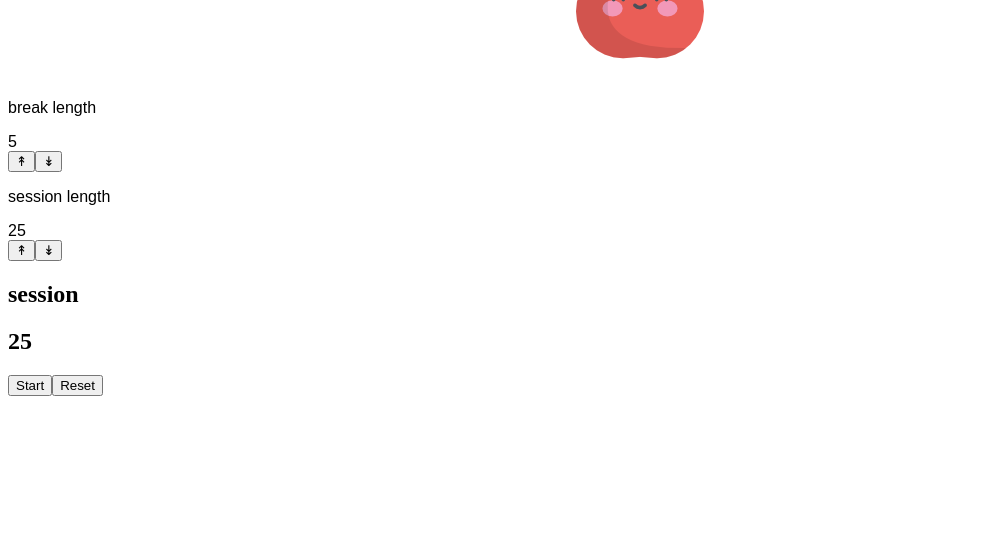
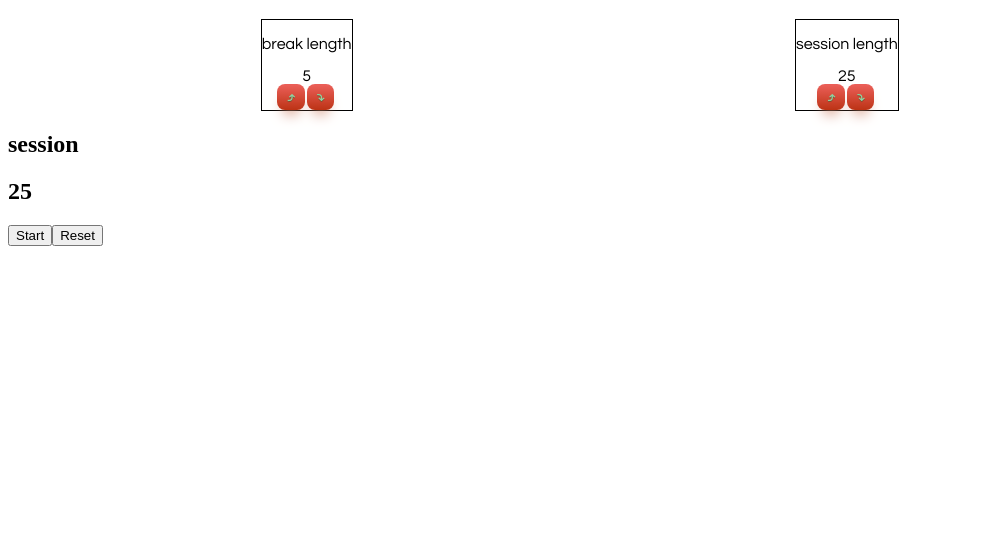
Before and after one commit to lacrivella/tomato-timer, a React app: page / in a window 1280 px wide. Shown: the part 243-800 px from the top of the page, without its empty margins (0-985 px from the left). Built offline with nearby package versions, Linux system fonts and the light colour scheme; a web font is replaced by a local one.

Commit message:
more css

```diff
--- a/src/components/header/Header.css
+++ b/src/components/header/Header.css
@@ -1,4 +1,4 @@
-@import url('https://fonts.googleapis.com/css?family=Lekton|Pacifico&display=swap');
+@import url('https://fonts.googleapis.com/css?family=Pacifico|Questrial&display=swap');
 
 .Header {
   display: flex;
@@ -13,4 +13,8 @@
     margin-top: 0px;
 }
 
+img {
+  height: 4rem;
 }
+
+}
--- a/src/components/timer/SetTimer.css
+++ b/src/components/timer/SetTimer.css
@@ -1,5 +1,39 @@
-@import url('https://fonts.googleapis.com/css?family=Lekton|Pacifico&display=swap');
+@import url('https://fonts.googleapis.com/css?family=Pacifico|Questrial&display=swap');
 
 .SetTimer {
-  font-family: 'Lekton', sans-serif;
+  font-family: 'Questrial', sans-serif;
+  display: inline-grid;
+  align-self: center;
+  text-align: center;
+  margin-inline-end: 15%;
+  margin-inline-start: 20%;
+  border: 1px solid black;
+
+  button {
+  -moz-box-shadow: 0px 10px 14px -7px #cf866c;
+	-webkit-box-shadow: 0px 10px 14px -7px #cf866c;
+	box-shadow: 0px 10px 14px -7px #cf866c;
+	background:-webkit-gradient(linear, left top, left bottom, color-stop(0.05, #ea5e57), color-stop(1, #bc3315));
+	background:-moz-linear-gradient(top, #ea5e57 5%, #bc3315 100%);
+	background:-webkit-linear-gradient(top, #ea5e57 5%, #bc3315 100%);
+	background:-o-linear-gradient(top, #ea5e57 5%, #bc3315 100%);
+	background:-ms-linear-gradient(top, #ea5e57 5%, #bc3315 100%);
+	background:linear-gradient(to bottom, #ea5e57 5%, #bc3315 100%);
+	filter:progid:DXImageTransform.Microsoft.gradient(startColorstr='#ea5e57', endColorstr='#bc3315',GradientType=0);
+	background-color:#ea5e57;
+	-moz-border-radius:8px;
+	-webkit-border-radius:8px;
+  border-radius:8px;
+  border: none;
+	display:inline-block;
+	cursor:pointer;
+  color: #8cd4a2;
+	font-family:Arial;
+	font-weight:bold;
+	padding:5px 10px;
+	text-decoration:none;
+  text-shadow:0px 1px 0px #854629;
+  margin-right: 2px;
+  }
+
 }
--- a/src/components/timer/SetTimer.js
+++ b/src/components/timer/SetTimer.js
@@ -8,8 +8,8 @@ function SetTimer({ type, addMinutes, subMinutes, minuteAmount }) {
       <p>{type} length</p>
       <div>
         <div>{minuteAmount}</div>
-        <button name={type} onClick={addMinutes}>↟</button>
-        <button name={type} onClick={subMinutes}>↡</button>
+        <button name={type} onClick={addMinutes}>⤴</button>
+        <button name={type} onClick={subMinutes}>⤵</button>
       </div>
     </section>
   );
```
